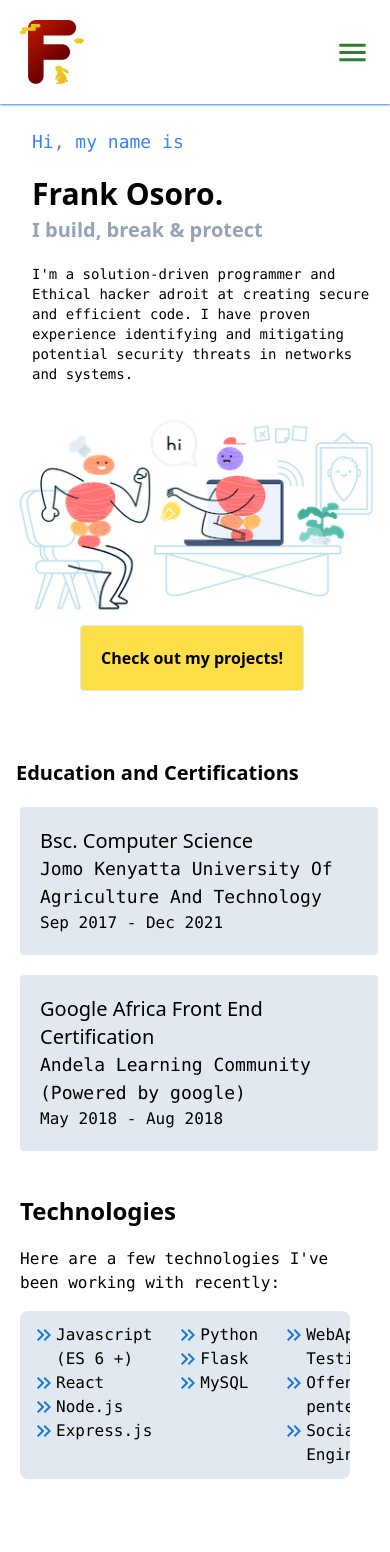
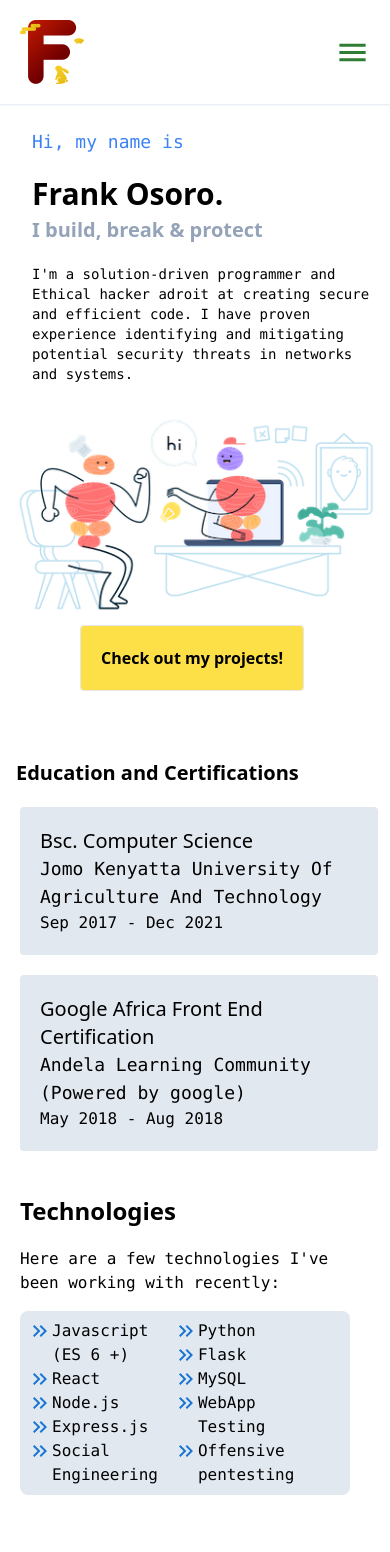
Before and after one commit to Olbrychski/v1-portfolio, a React (Create React App) app: page / in a window 390 px wide. Shown: the top 1552 px of the page. Built offline with nearby package versions, Linux system fonts and the light colour scheme.

Commit message:
change nabvar shadow color

```diff
--- a/src/components/Navigation.js
+++ b/src/components/Navigation.js
@@ -44,7 +44,7 @@ const Navigation = ({aboutRef, educationRef, experienceRef, projectsRef, contact
       };
 
     return ( <div>
-        <ul class="sticky top-0 z-50 flex font-mono pt-5 px-5 pb-5 md:p-3 shadow-sm shadow-blue-500">
+        <ul class="sticky top-0 z-50 flex font-mono pt-5 px-5 pb-5 md:p-3 shadow-sm shadow-slate-200">
             <div class="flex w-full md:basis-1/2 items-center justify-between">
                 <li class='md:pl-12'>
                     <img src={require('../images/letter-f1.png')} alt="" />
--- a/src/components/Skills.js
+++ b/src/components/Skills.js
@@ -7,18 +7,21 @@ const Skills = () => {
                 <h3 class="text-black font-mono pt-5">Here are a few technologies I've been working with recently:</h3>
 
                 <div class="flex overflow-hidden bg-slate-200 rounded-lg mt-4 w-full">
-                    <ul class="p-3 font-mono md:p-6">
+                    <ul class="p-2 font-mono md:p-6">
                         <li class="flex align-middle"><KeyboardDoubleArrowRightOutlinedIcon color={"primary"} /> Javascript (ES 6 +)</li>
                         <li class="flex align-middle"><KeyboardDoubleArrowRightOutlinedIcon color={"primary"} /> React</li>
                         <li class="flex align-middle"><KeyboardDoubleArrowRightOutlinedIcon color={"primary"} /> Node.js</li>
                         <li class="flex align-middle"><KeyboardDoubleArrowRightOutlinedIcon color={"primary"} /> Express.js</li>
+                        <li class="visible md:invisible flex align-middle"><KeyboardDoubleArrowRightOutlinedIcon color={"primary"} /> Social Engineering</li>
                     </ul>
-                    <ul class="p-3 font-mono md:pt-6 md:pl-4">
+                    <ul class="p-2 font-mono md:pt-6 md:pl-4">
                         <li class="flex align-middle"><KeyboardDoubleArrowRightOutlinedIcon color={"primary"} /> Python</li>
                         <li class="flex align-middle"><KeyboardDoubleArrowRightOutlinedIcon color={"primary"} /> Flask</li>
                         <li class="flex align-middle"><KeyboardDoubleArrowRightOutlinedIcon color={"primary"} /> MySQL</li>
+                        <li class="visible md:invisible flex align-middle"><KeyboardDoubleArrowRightOutlinedIcon color={"primary"} /> WebApp Testing </li>
+                        <li class="visible md:invisible flex align-middle"><KeyboardDoubleArrowRightOutlinedIcon color={"primary"} /> Offensive pentesting</li>
                     </ul>
-                    <ul class="p-3 font-mono md:pt-6 md:pr-0">
+                    <ul class="invisible md:visible p-2 font-mono md:pt-6 md:pr-0">
                         <li class="flex align-middle"><KeyboardDoubleArrowRightOutlinedIcon color={"primary"} /> WebApp Testing </li>
                         <li class="flex align-middle"><KeyboardDoubleArrowRightOutlinedIcon color={"primary"} /> Offensive pentesting</li>
                         <li class="flex align-middle"><KeyboardDoubleArrowRightOutlinedIcon color={"primary"} /> Social Engineering</li>
```
